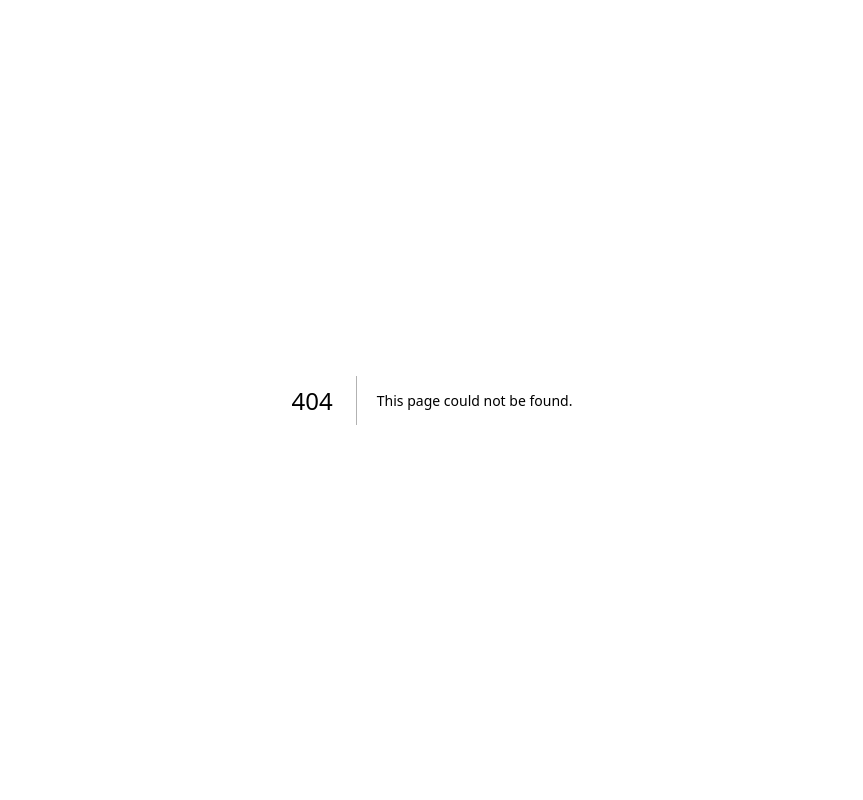
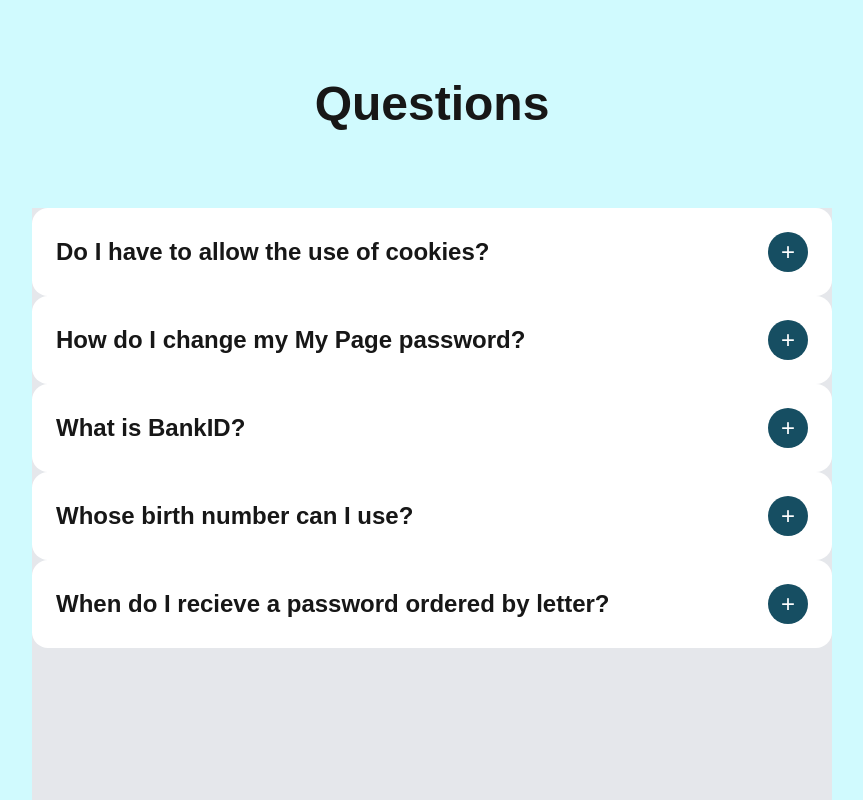
Before and after one commit to Oyunjargal17/react, a Next.js app: page /accordion in a window 1280 px wide. Before the commit this address had no page. Shown: the whole page, without its empty margins (208-1071 px from the left). Built offline with nearby package versions, Linux system fonts and the light colour scheme.

Commit message:
2026.01.08 angid

```diff
--- /dev/null
+++ b/src/app/accordion/page.jsx
@@ -0,0 +1,91 @@
+"use client";
+import { useState } from "react";
+export default function Home() {
+  return (
+    <div className="bg-[#d0fafe] h-screen">
+      <QuestionList />
+    </div>
+  );
+}
+
+const questions = [
+  {
+    id: 1,
+    title: "Do I have to allow the use of cookies?",
+    text: "Unicorn vinyl poutine brooklyn, next level direct trade iceland. Shaman copper mug church-key coloring book, whatever poutine normcore fixie cred kickstarter post-ironic street art.",
+  },
+  {
+    id: 2,
+    title: "How do I change my My Page password?",
+    text: "Coloring book forage photo booth gentrify lumbersexual. Migas chillwave poutine synth shoreditch, enamel pin thundercats fashion axe roof party polaroid chartreuse.",
+  },
+  {
+    id: 3,
+    title: "What is BankID?",
+    text: "Enamel pin fam sustainable woke whatever venmo. Authentic asymmetrical put a bird on it, lumbersexual activated charcoal kinfolk banjo cred pickled sartorial.",
+  },
+  {
+    id: 4,
+    title: "Whose birth number can I use?",
+    text: "Edison bulb direct trade gentrify beard lo-fi seitan sustainable roof party franzen occupy squid. Knausgaard cronut succulents, scenester readymade shabby chic lyft. Copper mug meh vegan gentrify.",
+  },
+  {
+    id: 5,
+    title: "When do I recieve a password ordered by letter?",
+    text: "Locavore franzen fashion axe live-edge neutra irony synth af tilde shabby chic man braid chillwave waistcoat copper mug messenger bag. Banjo snackwave blog, microdosing thundercats migas vaporware viral lo-fi seitan",
+  },
+];
+
+const QuestionList = () => {
+  const [questionList, setQuestionList] = useState(questions);
+
+  return (
+    <div className="flex flex-col justify-center items-center">
+      <h1 className="font-semibold p-20 text-5xl">Questions</h1>
+      <div className=" bg-gray-200 w-200 h-250">
+        {questionList.map(({ id, title, text }) => (
+          <QuestionListItem key={id} id={id} title={title} text={text} />
+        ))}
+      </div>
+    </div>
+  );
+};
+const QuestionListItem = ({ id, title, text }) => {
+  const [isShowText, setIsShowText] = useState(false);
+
+  const addText = () => {
+    setIsShowText(true);
+  };
+  const removeText = () => {
+    setIsShowText(false);
+  };
+
+  return (
+    <div>
+      <div className="flex flex-col gap-4 bg-white rounded-2xl p-6">
+        <div className="flex justify-between items-center">
+          <h1 className="font-semibold text-2xl ">{title}</h1>
+
+          {isShowText ? (
+            <div className="flex">
+              <button
+                onClick={removeText}
+                className="bg-[#164e62] rounded-full w-10 h-10 text-white text-4xl text-center"
+              >
+                -
+              </button>
+            </div>
+          ) : (
+            <button
+              onClick={addText}
+              className="bg-[#164e62] rounded-full w-10 h-10 text-white text-2xl text-center"
+            >
+              +
+            </button>
+          )}
+        </div>
+        {isShowText && <p className="text-gray-700">{text}</p>}
+      </div>
+    </div>
+  );
+};
```
